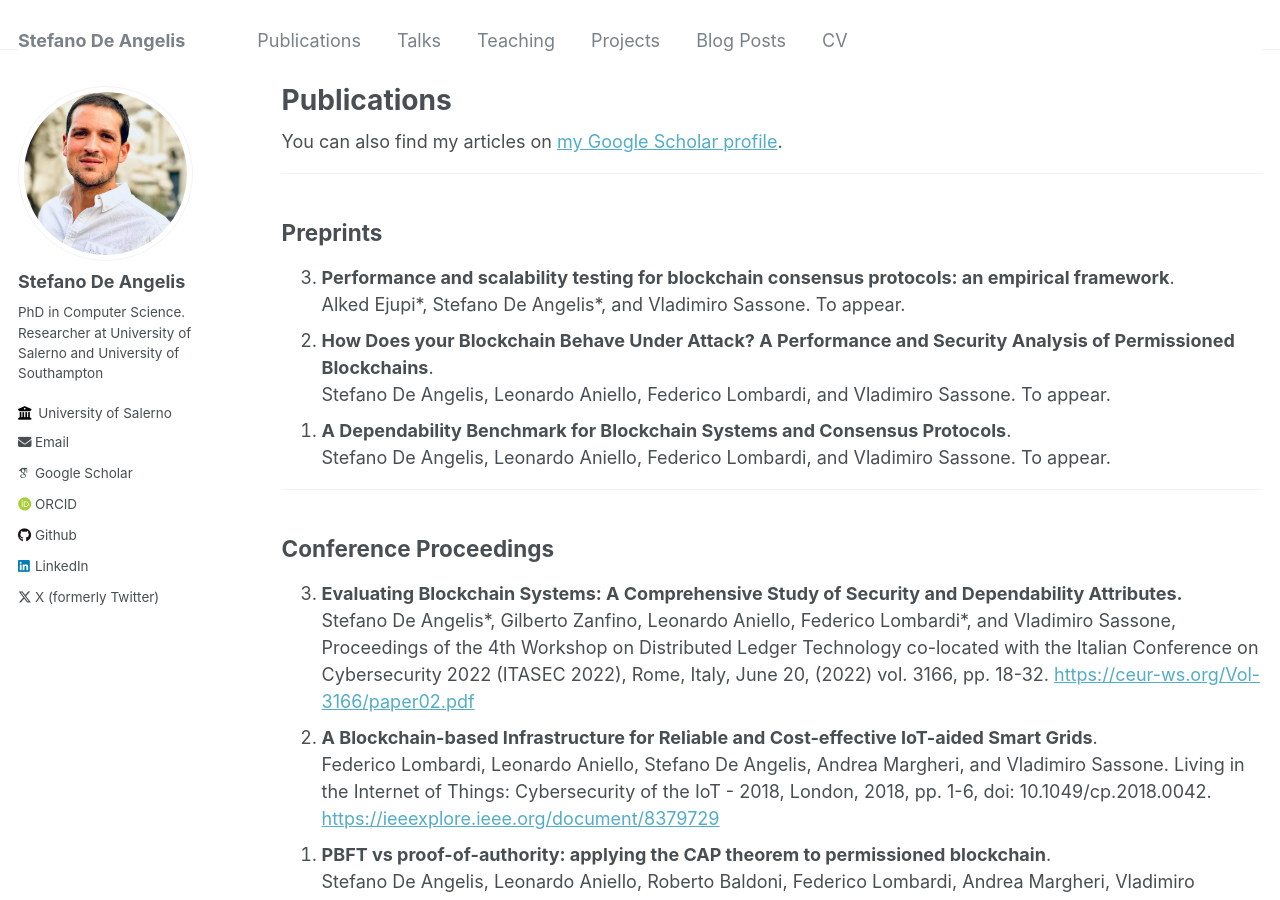
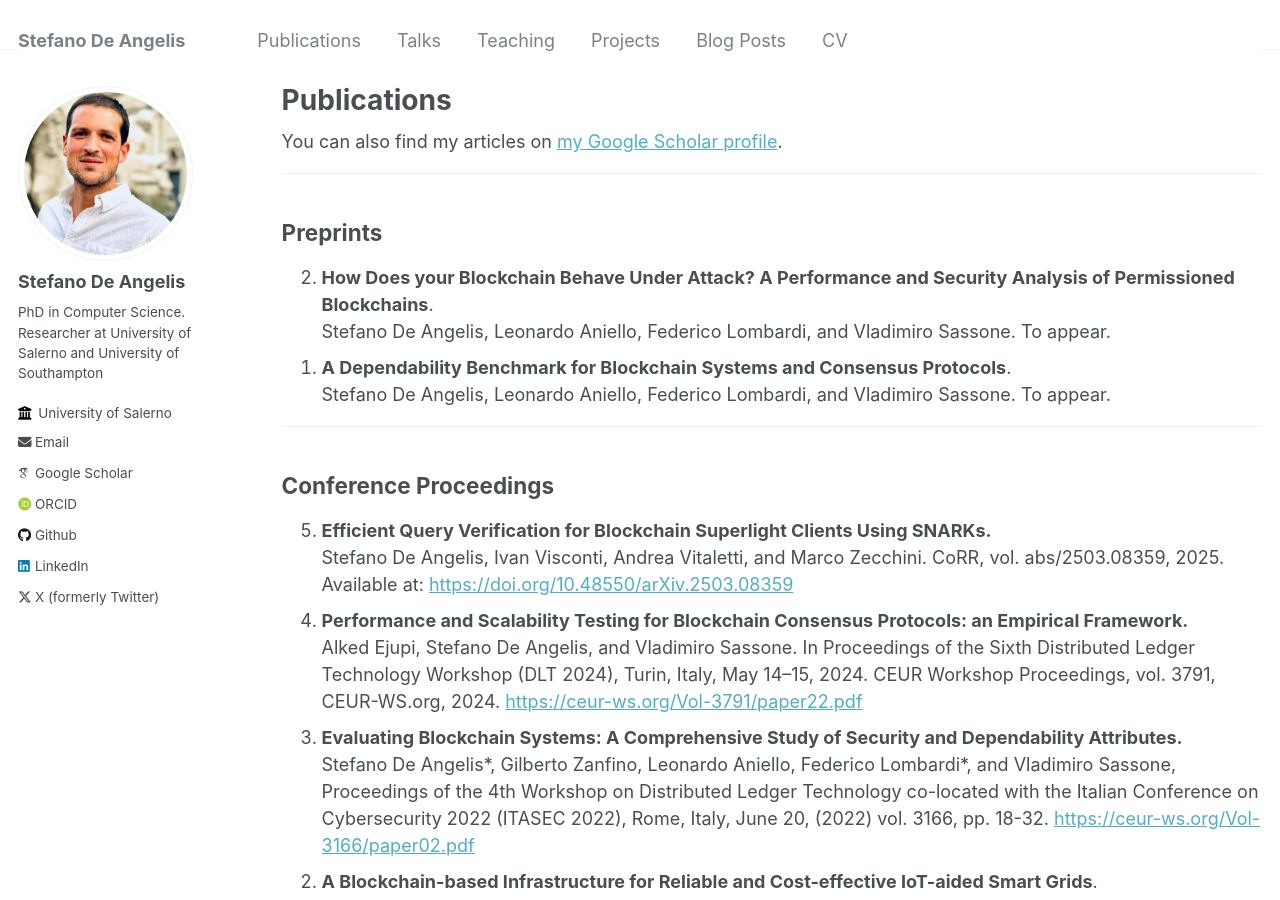
Before and after one commit to deanstef/deanstef.github.io, a Jekyll site: the page built from _pages/publications.md, in a window 1280 px wide and 900 px high. Built offline with Jekyll 4.4.1, drawn with Linux system fonts in a browser that asks for light colours; some web fonts are replaced; some of the changed text lies outside the part shown.

Commit message:
update 2025

```diff
--- a/_pages/publications.md
+++ b/_pages/publications.md
@@ -23,11 +23,9 @@ author_profile: true
 
 ## Preprints
 
-0. **Performance and scalability testing for blockchain consensus protocols: an empirical framework**.<br/>
-Alked Ejupi\*, Stefano De Angelis\*, and Vladimiro Sassone. To appear.
-1. **How Does your Blockchain Behave Under Attack? A Performance and Security Analysis of Permissioned Blockchains**.<br/>
+0. **How Does your Blockchain Behave Under Attack? A Performance and Security Analysis of Permissioned Blockchains**.<br/>
 Stefano De Angelis, Leonardo Aniello, Federico Lombardi, and Vladimiro Sassone. To appear.
-2. **A Dependability Benchmark for Blockchain Systems and Consensus Protocols**.<br/>
+1. **A Dependability Benchmark for Blockchain Systems and Consensus Protocols**.<br/>
 Stefano De Angelis, Leonardo Aniello, Federico Lombardi, and Vladimiro Sassone. To appear.
 {: reversed="reversed"}
 
@@ -35,11 +33,15 @@ Stefano De Angelis, Leonardo Aniello, Federico Lombardi, and Vladimiro Sassone.
 
 ## Conference Proceedings
 
-0. **Evaluating Blockchain Systems: A Comprehensive Study of Security and Dependability Attributes.**<br/>
+0. **Efficient Query Verification for Blockchain Superlight Clients Using SNARKs.**<br/>
+Stefano De Angelis, Ivan Visconti, Andrea Vitaletti, and Marco Zecchini. CoRR, vol. abs/2503.08359, 2025. Available at: [https://doi.org/10.48550/arXiv.2503.08359](https://doi.org/10.48550/arXiv.2503.08359)
+0. **Performance and Scalability Testing for Blockchain Consensus Protocols: an Empirical Framework.**<br/>
+Alked Ejupi, Stefano De Angelis, and Vladimiro Sassone. In Proceedings of the Sixth Distributed Ledger Technology Workshop (DLT 2024), Turin, Italy, May 14–15, 2024. CEUR Workshop Proceedings, vol. 3791, CEUR-WS.org, 2024. [https://ceur-ws.org/Vol-3791/paper22.pdf](https://ceur-ws.org/Vol-3791/paper22.pdf)
+1. **Evaluating Blockchain Systems: A Comprehensive Study of Security and Dependability Attributes.**<br/>
 Stefano De Angelis\*, Gilberto Zanfino, Leonardo Aniello, Federico Lombardi\*, and Vladimiro Sassone, Proceedings of the 4th Workshop on Distributed Ledger Technology co-located with the Italian Conference on Cybersecurity 2022 (ITASEC 2022), Rome, Italy, June 20, (2022) vol. 3166, pp. 18-32. [https://ceur-ws.org/Vol-3166/paper02.pdf](https://ceur-ws.org/Vol-3166/paper02.pdf)
-1. **A Blockchain-based Infrastructure for Reliable and Cost-effective IoT-aided Smart Grids**.<br/>
+2. **A Blockchain-based Infrastructure for Reliable and Cost-effective IoT-aided Smart Grids**.<br/>
 Federico Lombardi, Leonardo Aniello, Stefano De Angelis, Andrea Margheri, and Vladimiro Sassone. Living in the Internet of Things: Cybersecurity of the IoT - 2018, London, 2018, pp. 1-6, doi: 10.1049/cp.2018.0042. [https://ieeexplore.ieee.org/document/8379729](https://ieeexplore.ieee.org/document/8379729)
-2. **PBFT vs proof-of-authority: applying the CAP theorem to permissioned blockchain**.<br/>
+3. **PBFT vs proof-of-authority: applying the CAP theorem to permissioned blockchain**.<br/>
 Stefano De Angelis, Leonardo Aniello, Roberto Baldoni, Federico Lombardi, Andrea Margheri, Vladimiro Sassone. Proceedings of the Second Italian Conference on Cyber Security. Milan, Italy, February 6th - to - 9th, (2018) vol. 2058. [https://ceur-ws.org/Vol-2058/paper-06.pdf](https://ceur-ws.org/Vol-2058/paper-06.pdf)
 {: reversed="reversed"}
 
@@ -82,3 +84,5 @@ List of journals I am regularly reviewing:
 - IEEE Transactions on Parallel and Distributed Systems
 - Taylor & Francis Online – International Journal of Parallel, Emergent and Distributed Systems
 - IEEE/ACM Transactions on Networking
+- Future Generation Computer Systems ([FGCS](https://www.sciencedirect.com/journal/future-generation-computer-systems))
+- Blockchain: Research and Applications ([BCRA](https://www.sciencedirect.com/journal/blockchain-research-and-applications))
```
Also changed, not shown: README.md (+0 -2 lines), _pages/about.md (+4 -2 lines), _pages/cv.md (+6 -2 lines), _pages/projects.md (+1 -1 lines).
